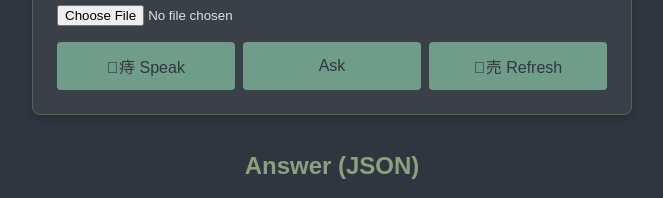
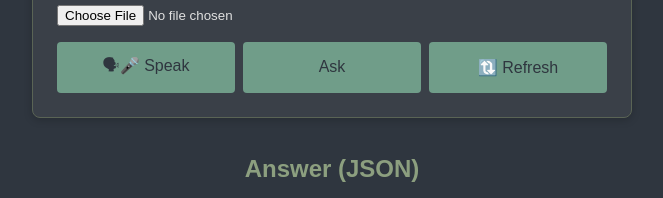
Before and after one commit to AlgoAjji/Virtual_TA_ChatBot, a plain HTML site: page static/index.html in a window 1280 px wide. Shown: the part 276-474 px from the top of the page, 308-971 px from the left. Drawn offline with Linux system fonts and the light colour scheme.

Commit message:
Update index.html
updated emos

```diff
--- a/static/index.html
+++ b/static/index.html
@@ -3,7 +3,7 @@
 <head>
   <meta charset="UTF-8">
   <meta name="viewport" content="width=device-width, initial-scale=1">
-  <title>Virtual TA Chatbot 🗣</title>
+  <title>Virtual TA Chatbot 🗣 🤖</title>
   <style>
     /* Reset some basic elements */
     * {
@@ -110,9 +110,9 @@
     <input type="file" id="imageInput" accept="image/*">
 
     <div class="controls">
-      <button type="button" id="voiceBtn">痔 Speak</button>
+      <button type="button" id="voiceBtn">🗣🎤 Speak</button>
       <button type="submit">Ask</button>
-      <button type="button" id="refreshBtn">売 Refresh</button>
+      <button type="button" id="refreshBtn">🔃 Refresh</button>
     </div>
   </form>
 
@@ -129,11 +129,11 @@
       recognizer = new SpeechRec();
       recognizer.lang = 'en-GB'; // Changed to en-GB for UK English
       recognizer.interimResults = false;
-      recognizer.onstart = () => { voiceBtn.textContent = '閥 Listening...'; };
+      recognizer.onstart = () => { voiceBtn.textContent = '👂🏼🔴 Listening...'; };
       recognizer.onresult = e => {
         questionEl.value = e.results[0][0].transcript;
       };
-      recognizer.onend = () => { voiceBtn.textContent = '痔 Speak'; };
+      recognizer.onend = () => { voiceBtn.textContent = '🗣🎤 Speak'; };
       voiceBtn.addEventListener('click', () => recognizer.start());
     } else {
       voiceBtn.disabled = true;
```
